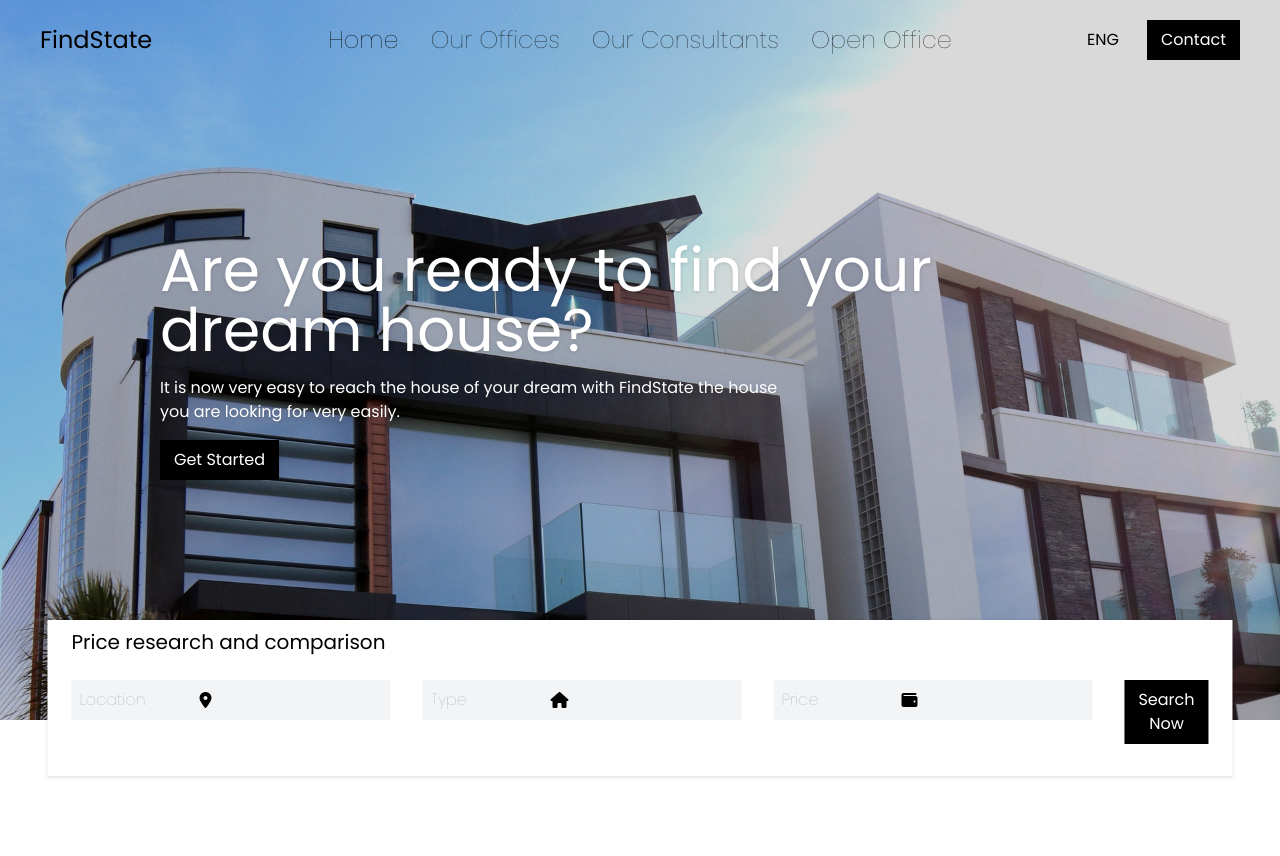
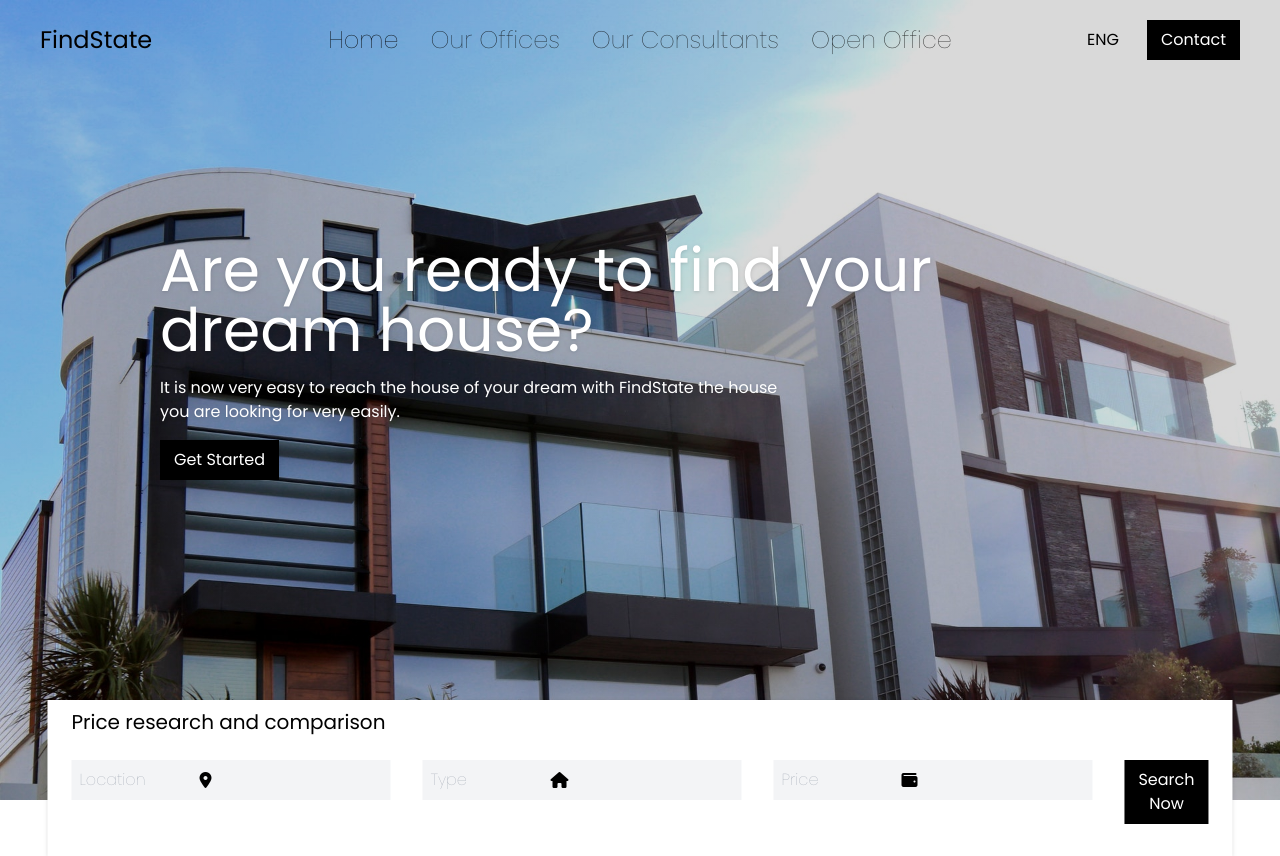
Before and after one commit to maciek617/real-estate, a Vue app: page / in a window 1280 px wide. Before the commit the page ends 800 px from the top, so only its background shows below. Built offline with nearby package versions, Linux system fonts and the light colour scheme.

Commit message:
Change class while scrolling

```diff
--- a/src/components/navigation/MainNav.vue
+++ b/src/components/navigation/MainNav.vue
@@ -1,6 +1,7 @@
 <template>
   <nav
-      class="flex z-50 justify-between p-5 lg:py-0 xl:px-10  lg:h-20 fixed w-full">
+      class="flex z-50 justify-between p-5 lg:py-0 xl:px-10  lg:h-20 fixed w-full transition transition-"
+      :class="isScrolled ? 'bg-white-scroll' : ''">
     <NavTitle/>
     <NavLinks :class="isVisible ? 'visible' : ''"/>
     <NavOptions/>
@@ -22,8 +23,12 @@ export default {
   setup() {
     const isVisible = ref(null);
     const checkVisibility = (n) => isVisible.value = n;
+    const isScrolled = ref(false);
 
-    return {isVisible, checkVisibility}
+    const checkIfScrolled = () => window.scrollY > 0 ? isScrolled.value = true : isScrolled.value = false
+    window.addEventListener('scroll', checkIfScrolled)
+
+    return {isVisible, checkVisibility, isScrolled}
   }
 }
 </script>
--- a/tailwind.config.js
+++ b/tailwind.config.js
@@ -9,8 +9,11 @@ module.exports = {
       colors: {
         'bg-mobile': 'rgba(0,0,0,0.8)'
       },
+      backgroundColor: {
+        'white-scroll': 'rgba(255, 255, 255, .95)'
+      },
       height: {
-        'vh': '90vh',
+        'vh': '100vh',
       },
       minHeight: {
         'mn': '112px',
```
